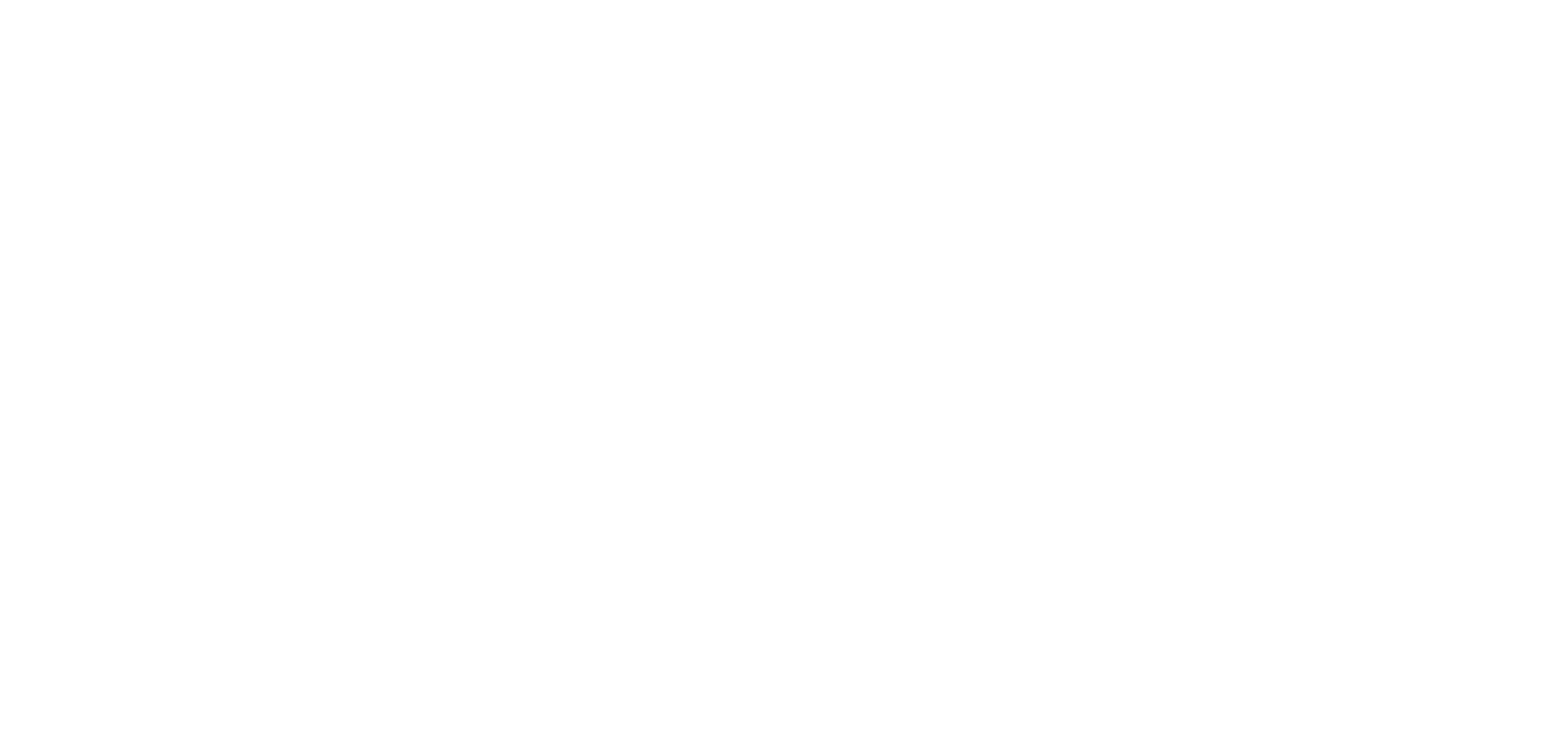
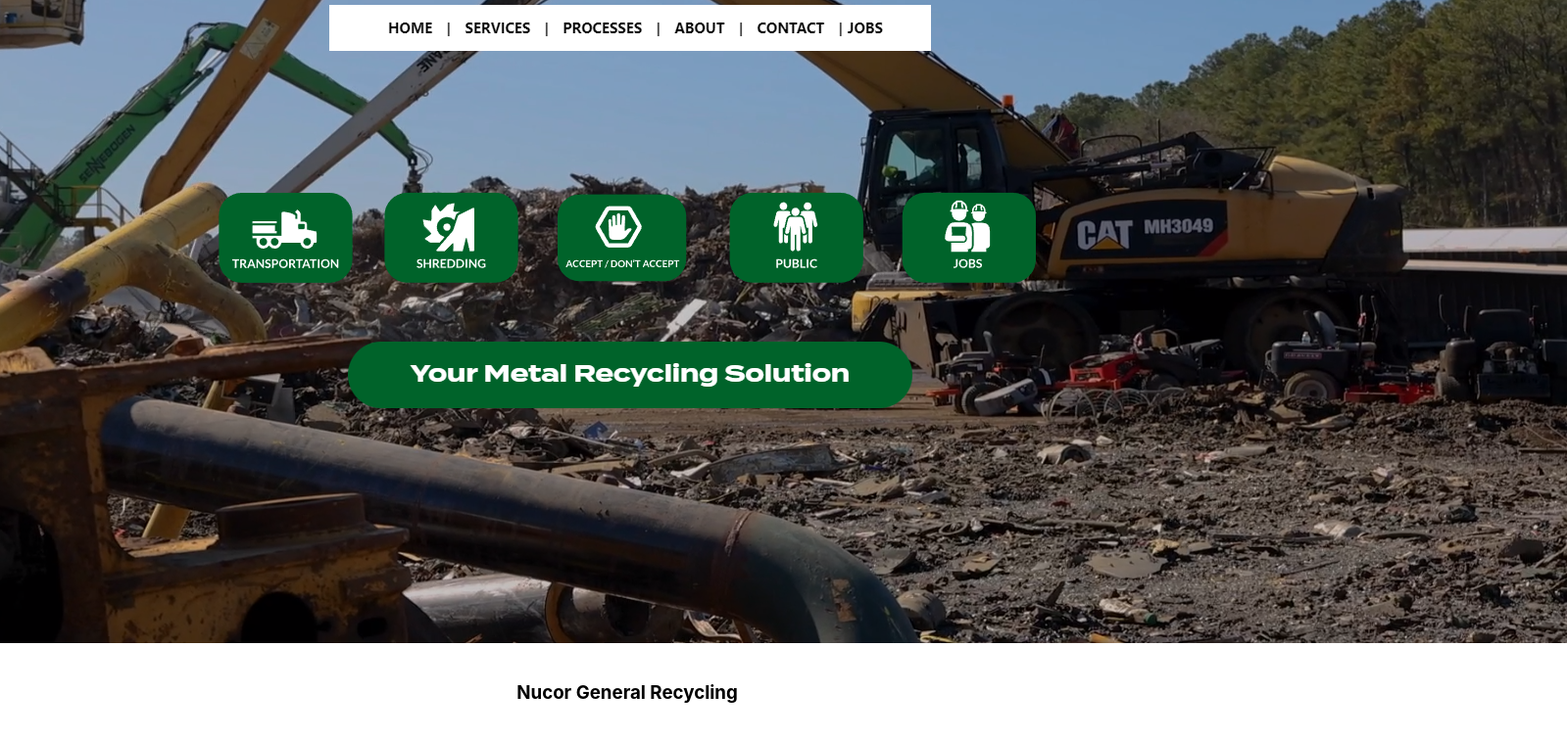
Before and after one commit to zep1994/thomas-matlock, a Next.js app in the folder frontend/: page /portfolio in a window 1280 px wide. Shown: the part 2588-3344 px from the top of the page at 98% size, 1599 px wide, since content can reach past the window. Before the commit the page ends 2372 px from the top, so only its background shows below. Built offline with nearby package versions, Linux system fonts and the light colour scheme.

Commit message:
add nucor

```diff
--- a/frontend/pages/portfolio.js
+++ b/frontend/pages/portfolio.js
@@ -23,6 +23,9 @@ const portfolio = () => {
             <br />
             <h3>Mississippi Sport Medicine</h3>
             <br />
+            <img src="/images/nucor.png" className={styles.nucor} />
+            <br />
+            <h3>Nucor General Recycling</h3>
         </main>
     </div>
     )
```
Also changed, not shown: frontend/public/images/nucor.png (added).
